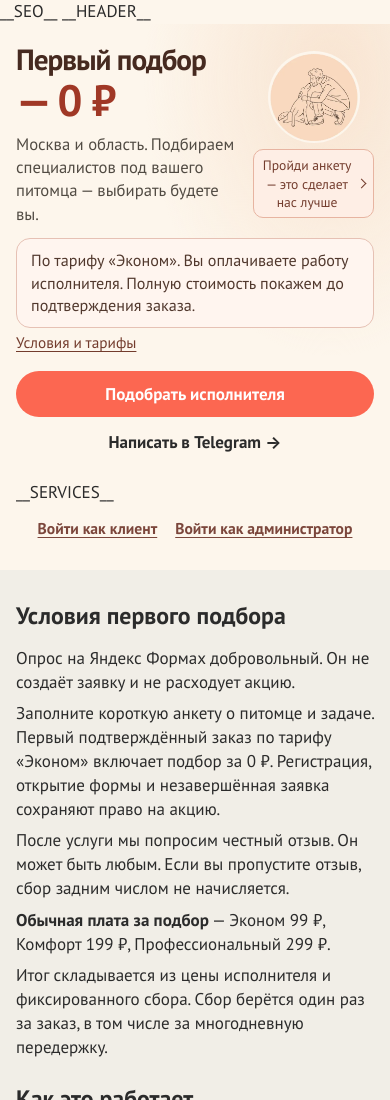
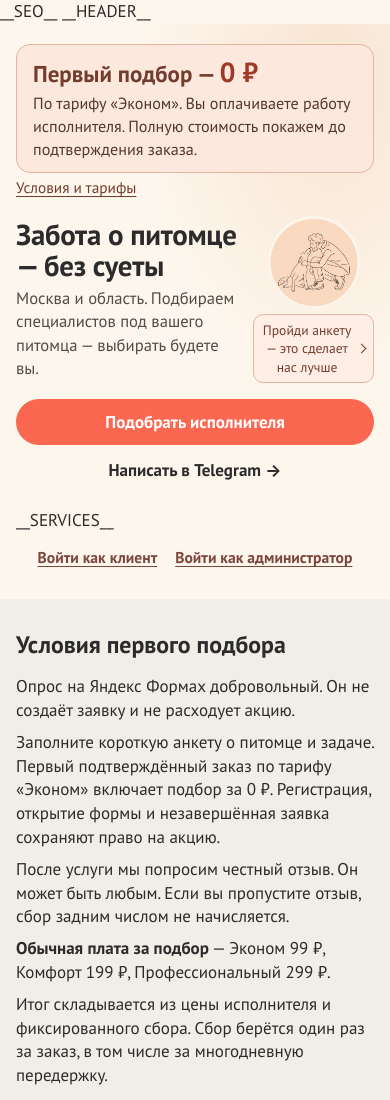
Before and after one commit to mvmalyshin-msk/zoobot, a plain HTML site: page webapp/home.html in a window 390 px wide. Shown: the top 1100 px of the page. Drawn offline with Linux system fonts and the light colour scheme.

Commit message:
Restore the original hero and highlight the offer above it

```diff
--- a/webapp/home.html
+++ b/webapp/home.html
@@ -22,11 +22,12 @@ a:focus-visible,.btn:focus-visible{outline:3px solid var(--boarding);outline-off
 .home-shell{max-width:1100px;margin:auto;padding:0 28px}
 .hero{background:radial-gradient(ellipse at 85% 10%,#f8e4d1 0,transparent 40%),var(--cream);padding:40px 0 44px}
 .hero-top{display:grid;grid-template-columns:minmax(0,1fr) 180px;gap:14px 28px;align-items:center;margin-bottom:26px}
-.hero h1{margin:0 0 12px;color:#462a20;font-size:clamp(2.65rem,6vw,4.4rem);line-height:1.04;letter-spacing:-.035em}
-.hero-price{display:block;margin-top:3px;color:#a03826;font-size:1.24em;white-space:nowrap}
+.hero h1{margin:0 0 10px;font-size:clamp(2rem,4.4vw,3.3rem);line-height:1.08;letter-spacing:-.02em}
 .hero .lead{max-width:560px;margin:0;color:#514b43;font-size:1.08rem;line-height:1.5}
-.first-pick-group{max-width:39rem;margin-top:14px}
-.first-pick{display:block;text-decoration:none;padding:10px 14px;border:1px solid #e6c1b4;border-radius:14px;background:#fff5ef;color:#51382d}
+.first-pick-group{margin-bottom:22px}
+.first-pick{padding:12px 16px;border:1px solid #e6b2a1;border-radius:14px;background:#fce8dd;color:#51382d}
+.first-pick-title{display:block;margin-bottom:4px;color:#733c2d;font-size:clamp(1.35rem,3.1vw,2rem);line-height:1.15}
+.first-pick-price{color:#a03826;font-size:1.2em;white-space:nowrap}
 .first-pick p{margin:0;font-size:.95rem;line-height:1.4}
 .hero-art:hover .survey-note{text-decoration:underline;text-underline-offset:2px}
 .survey-note{display:flex;align-items:center;justify-content:center;gap:6px;padding:6px 8px;border:1px solid #e7b4a1;border-radius:10px;background:#fff4ec;color:#733c2d;font-size:.9rem;font-weight:400;line-height:1.35;text-align:center}
@@ -42,7 +43,7 @@ a:focus-visible,.btn:focus-visible{outline:3px solid var(--boarding);outline-off
 .first-pick-terms-link{display:inline-block;margin-top:4px;color:#733c2d;font-size:.9rem;text-underline-offset:3px}
 .pick-terms p{max-width:65ch;margin:8px 0}
 .pick-terms{margin-bottom:26px}
-.hero-art{grid-column:2;grid-row:1 / span 2;display:grid;justify-items:center;gap:6px;width:100%;max-width:180px;justify-self:end;text-decoration:none}
+.hero-art{display:grid;justify-items:center;gap:6px;width:100%;max-width:180px;justify-self:end;text-decoration:none}
 .hero-art picture{display:block;width:100%}
 .hero-art img{display:block;width:100%;height:auto;border-radius:50%}
 .services{display:grid;grid-template-columns:repeat(4,minmax(0,1fr));gap:10px}
@@ -85,13 +86,11 @@ a:focus-visible,.btn:focus-visible{outline:3px solid var(--boarding);outline-off
   .home-shell{padding:0 16px}
   .hero{padding:20px 0 30px}
   .hero-top{grid-template-columns:minmax(0,1fr) clamp(108px,31vw,124px);gap:12px;margin-bottom:16px}
-  .hero h1{font-size:clamp(1.65rem,7.5vw,3.1rem);margin-bottom:10px}
-  .hero-price{font-size:1.5em}
+  .hero h1{font-size:clamp(1.65rem,7.4vw,2.2rem);letter-spacing:-.01em;margin-bottom:6px}
   .hero .lead{font-size:.98rem;line-height:1.4}
-  .hero-art{grid-row:1}
   .hero-art picture{max-width:92px}
   .survey-note{font-size:.8rem}
-  .first-pick-group{grid-column:1/-1;margin-top:0}
+  .first-pick-group{margin-bottom:16px}
   .services{grid-template-columns:repeat(2,minmax(0,1fr));gap:8px}
   .service-card .price{font-size:19px}
   .hero-actions{flex-direction:column;align-items:stretch;gap:6px;margin-top:16px}
@@ -109,21 +108,22 @@ __HEADER__
 <main>
 <section class="hero">
   <div class="home-shell">
+    <div class="first-pick-group">
+      <div class="first-pick">
+        <strong class="first-pick-title">Первый подбор — <span class="first-pick-price">0 ₽</span></strong>
+        <p>По тарифу «Эконом». Вы оплачиваете работу исполнителя. Полную стоимость покажем до подтверждения заказа.</p>
+      </div>
+      <a class="first-pick-terms-link" href="#first-pick-terms">Условия и тарифы</a>
+    </div>
     <div class="hero-top">
       <div>
-        <h1>Первый подбор <span class="hero-price">— 0 ₽</span></h1>
+        <h1>Забота о питомце — без суеты</h1>
         <p class="lead">Москва и область. Подбираем специалистов под вашего питомца — выбирать будете вы.</p>
       </div>
       <a class="hero-art" href="https://forms.yandex.ru/u/6afa34231f1eb57dec4266f0/">
         <picture><source type="image/webp" srcset="/images/hero-mascot.webp"><img src="/images/hero-mascot.png" alt="" width="640" height="640" decoding="async" fetchpriority="low"></picture>
         <span class="survey-note">Пройди анкету — это сделает нас лучше</span>
       </a>
-      <div class="first-pick-group">
-        <div class="first-pick">
-          <p>По тарифу «Эконом». Вы оплачиваете работу исполнителя. Полную стоимость покажем до подтверждения заказа.</p>
-        </div>
-        <a class="first-pick-terms-link" href="#first-pick-terms">Условия и тарифы</a>
-      </div>
     </div>
     <div class="hero-actions">
       <a class="btn" href="/request">Подобрать исполнителя</a>
```
Also changed, not shown: 2 other files.
